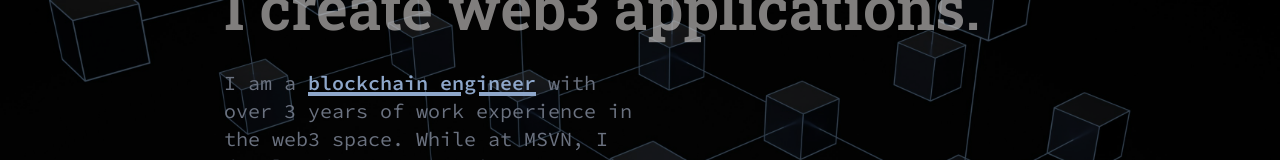
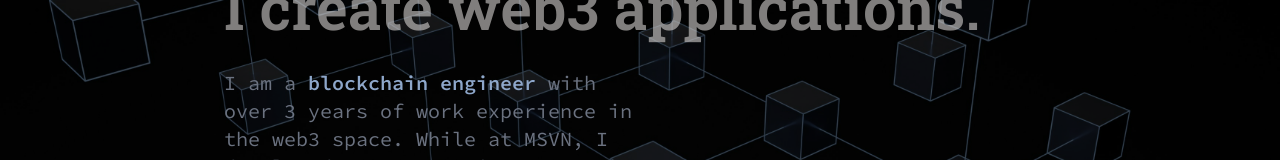
Before and after one commit to mateusap1/mateusap1.github.io, a React (Create React App) app: page / in a window 1280 px wide. Shown: the part 297-457 px from the top of the page. Built offline with nearby package versions, Linux system fonts and the light colour scheme.

Commit message:
removed underline

```diff
--- a/src/pages/Home.tsx
+++ b/src/pages/Home.tsx
@@ -26,7 +26,7 @@ type BProps = {
 };
 
 const B = ({ children }: BProps) => (
-  <span className="text-offblue font-semibold underline decoration-4">
+  <span className="text-offblue font-semibold">
     {children}
   </span>
 );
```
